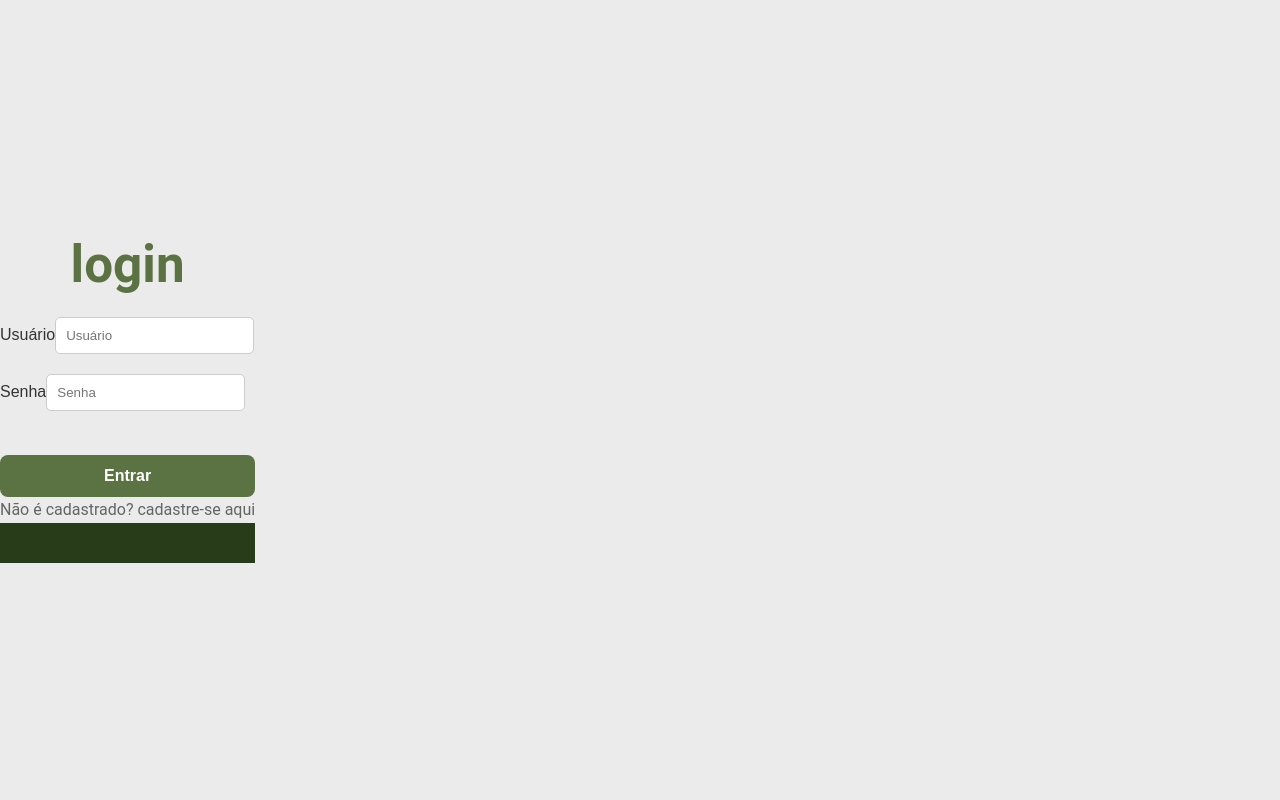
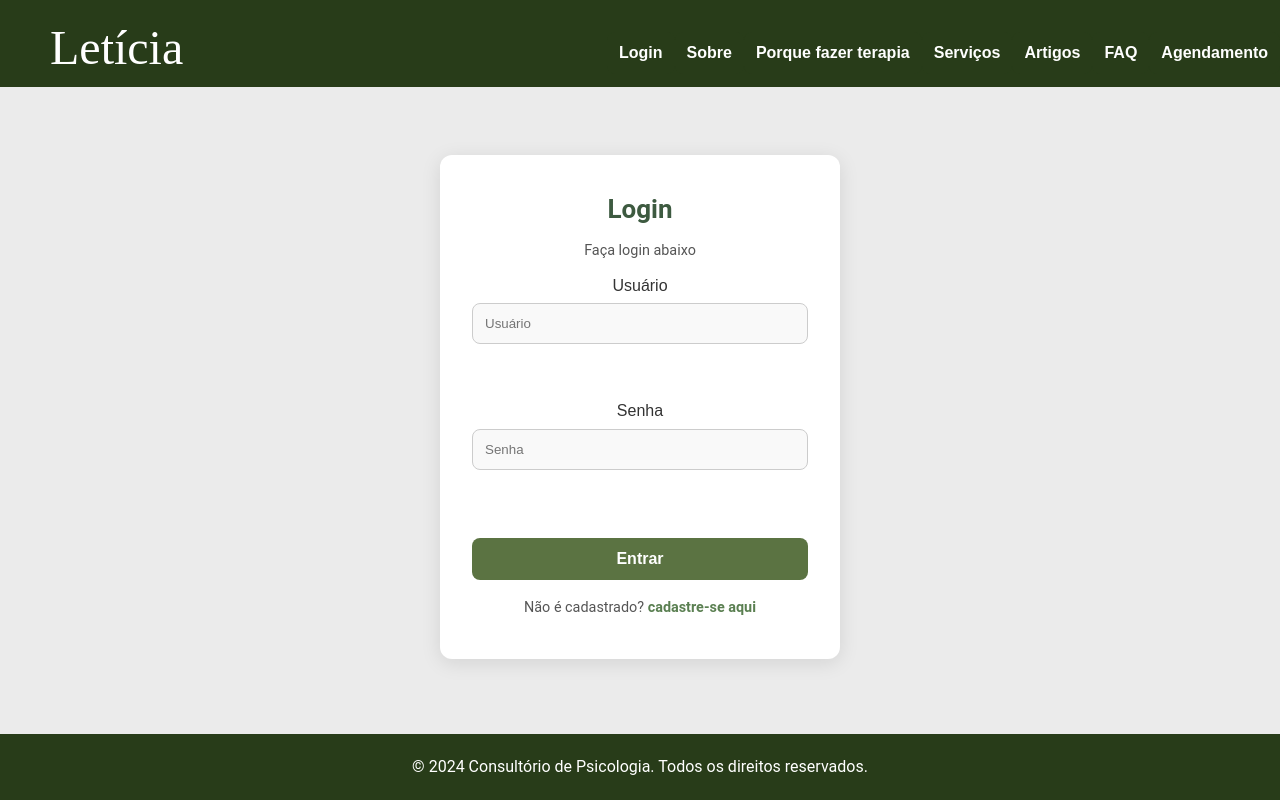
Before and after one commit to AquilaOliveira/sitepsicologo-react-python, a React (Vite) app in the folder frontend/: page /login in a window 1280 px wide. Built offline with nearby package versions, Linux system fonts and the light colour scheme; a web font is replaced by a local one.

Commit message:
estilizacao login

```diff
--- a/frontend/src/App.css
+++ b/frontend/src/App.css
@@ -19,7 +19,7 @@ p {
   color: var(--letras);
 }
 
-body {
+body, html {
   font-family: "Arial", sans-serif;
   line-height: 1.6;
   background-color: var(--corFundo);
@@ -27,4 +27,5 @@ body {
   overflow-x: hidden;
   padding: 0;
   margin: 0;
+  height: 100vh;
 }
--- a/frontend/src/components/AgendamentoContato/Agendamento.css
+++ b/frontend/src/components/AgendamentoContato/Agendamento.css
@@ -25,7 +25,7 @@
     color: #000000;
   }
 
-  form {
+  #formagendamento {
     display: flex;
     flex-direction: column;
     width: 100%;
--- a/frontend/src/components/AgendamentoContato/AgendamentoForm.jsx
+++ b/frontend/src/components/AgendamentoContato/AgendamentoForm.jsx
@@ -30,7 +30,7 @@ const AgendamentoForm = () => {
     <section id="contato" className="loeagen">
       <h2>Agendamento e Contato</h2>
 
-      <form onSubmit={handleSubmit}>
+      <form className="formagendamento" onSubmit={handleSubmit}>
         <label htmlFor="nome">Nome:</label>
         <input
           type="text"
--- a/frontend/src/components/Footer/Footer.css
+++ b/frontend/src/components/Footer/Footer.css
@@ -4,6 +4,9 @@ footer {
     justify-content: center;
     padding: 20px 0;
     align-items: center;
+    position: absolute;
+    bottom: 0;
+    width: 100vw;
   }
 
   footer > p {
--- a/frontend/src/components/Header/Header.css
+++ b/frontend/src/components/Header/Header.css
@@ -1,4 +1,4 @@
-.celular > header {
+.hideCellphone {
     background: #283c19;
     display: flex;
     flex-direction: row;
--- a/frontend/src/index.css
+++ b/frontend/src/index.css
@@ -22,13 +22,13 @@ a:hover {
   color: #535bf2;
 }
 
-body {
+/* body, html{
   margin: 0;
   display: flex;
   place-items: center;
   min-width: 320px;
   min-height: 100vh;
-}
+} */
 
 h1 {
   font-size: 3.2em;
--- a/frontend/src/main.jsx
+++ b/frontend/src/main.jsx
@@ -2,7 +2,7 @@ import { StrictMode } from 'react'
 import { createRoot } from 'react-dom/client'
 import './index.css'
 import App from './App.jsx'
-
+import "./pages/login.css"
 createRoot(document.getElementById('root')).render(
   <StrictMode>
     <App />
--- a/frontend/src/pages/login.css
+++ b/frontend/src/pages/login.css
@@ -0,0 +1,86 @@
+
+#corpologin {
+min-height: calc(100vh - 160px); /* ajusta altura excluindo header/footer */
+  display: flex;
+  justify-content: center;
+  align-items: center;
+  padding: 40px 20px;
+  width: 100vw;
+  }
+
+  .body-login {
+        background: white;
+        padding: 2.5rem 2rem;
+        border-radius: 12px;
+        box-shadow: 0 4px 20px rgba(0, 0, 0, 0.1);
+        width: 100%;
+        max-width: 400px;
+        text-align: center;
+  }
+
+#loginh1 {
+  color: #3d5a40;
+  margin-bottom: 10px;
+  font-size: 26px;
+}
+
+#headerlogin, #footerlogin{
+    height: 80px;
+
+}
+.body-login p {
+    font-size: 0.9rem;
+    color: #555;
+    margin-top: 8px;
+  }
+
+.form-group {
+  margin-bottom: 1.5rem;
+  display: flex;
+  flex-direction: column;
+}
+.body-login a {
+    color: #3d5a40;
+    text-decoration: none;
+    font-weight: 600;
+  }
+
+.loginlabel {
+  display: block;
+  font-weight: 600;
+  margin-bottom: 0.5rem;
+  color: #333;
+}
+
+input.form-control {
+  width: 100%;
+  padding: 0.75rem;
+  border: 1px solid #ccc;
+  border-radius: 8px;
+  background-color: #f9f9f9;
+  transition: border-color 0.3s ease;
+}
+
+input.form-control:focus {
+  border-color: #5a7f51;
+  outline: none;
+  background-color: #fff;
+}
+
+
+
+.card-body p {
+  text-align: center;
+  margin-top: 1rem;
+  font-size: 0.9rem;
+}
+
+.card-body p a {
+  color: #5a7f51;
+  text-decoration: none;
+  font-weight: 600;
+}
+
+.card-body p a:hover {
+  text-decoration: underline;
+}
--- a/frontend/src/pages/login.jsx
+++ b/frontend/src/pages/login.jsx
@@ -1,13 +1,20 @@
+import Footer from "../components/Footer/Footer";
+import Header from "../components/Header/Header";
+
 function Login() {
     return (
       <>
-        <h1>login</h1>
+          <Header id="headerlogin"></Header>
+          <div id="corpologin">
             <div className="body-login">
-
               <div className="card-body">
-              <form>
+                <form className="formlogin">
+                  <h1 id="loginh1">Login</h1>
+                  <p>Faça login abaixo</p>
                   <div className="form-group">
-                  <label htmlFor="nickName">Usuário</label>
+                    <label id="loginlabel" htmlFor="nickName">
+                      Usuário
+                    </label>
                     <input
                       type="text"
                       className="form-control"
@@ -16,7 +23,9 @@ function Login() {
                     />
                   </div>
                   <div className="form-group">
-                  <label htmlFor="password">Senha</label>
+                    <label id="loginlabel" htmlFor="password">
+                      Senha
+                    </label>
                     <input
                       type="password"
                       className="form-control"
@@ -24,14 +33,15 @@ function Login() {
                       placeholder="Senha"
                     />
                   </div>
-                <button type="submit" className="btn btn-primary">
-                  Entrar
-                </button>
+                  <button className="btn btn-primary">Entrar</button>
                 </form>
-              <p>Não é cadastrado? cadastre-se aqui</p>
+                <p>
+                  Não é cadastrado? <a href="/cadastro">cadastre-se aqui</a>
+                </p>
               </div>
             </div>
-        <footer></footer>
+          </div>
+          <Footer id="footerlogin"></Footer>
       </>
     );
 }
```
Lines whose indentation alone changed are shown as unchanged.
